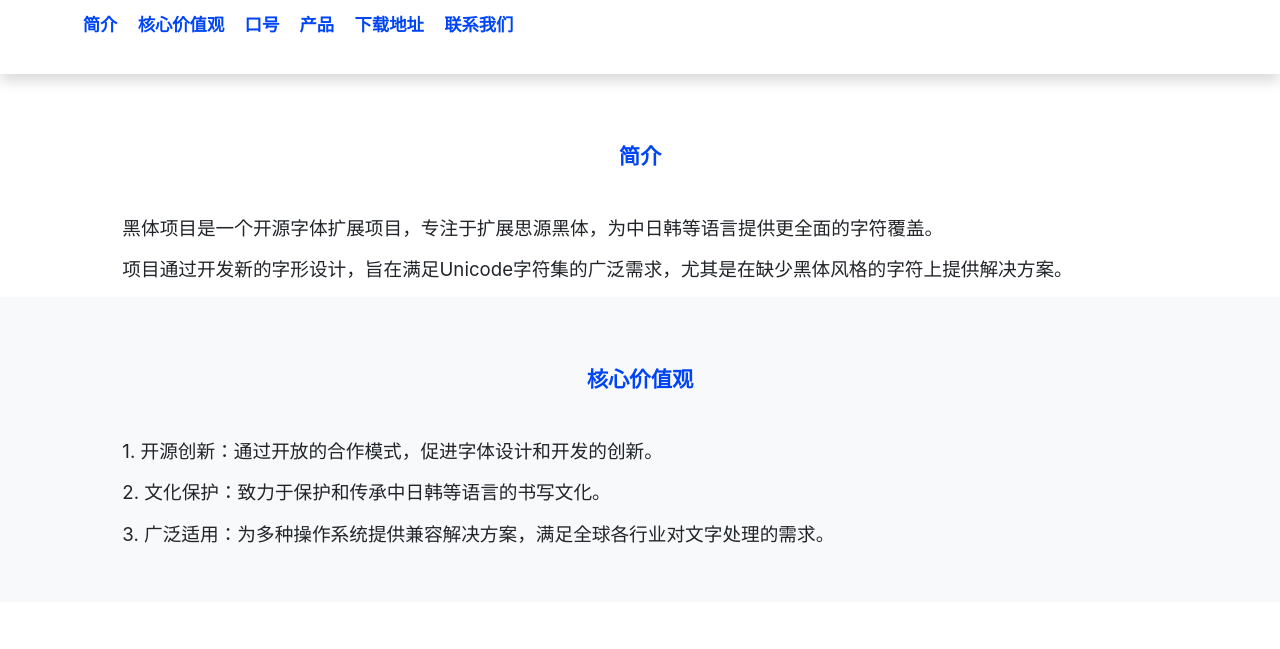
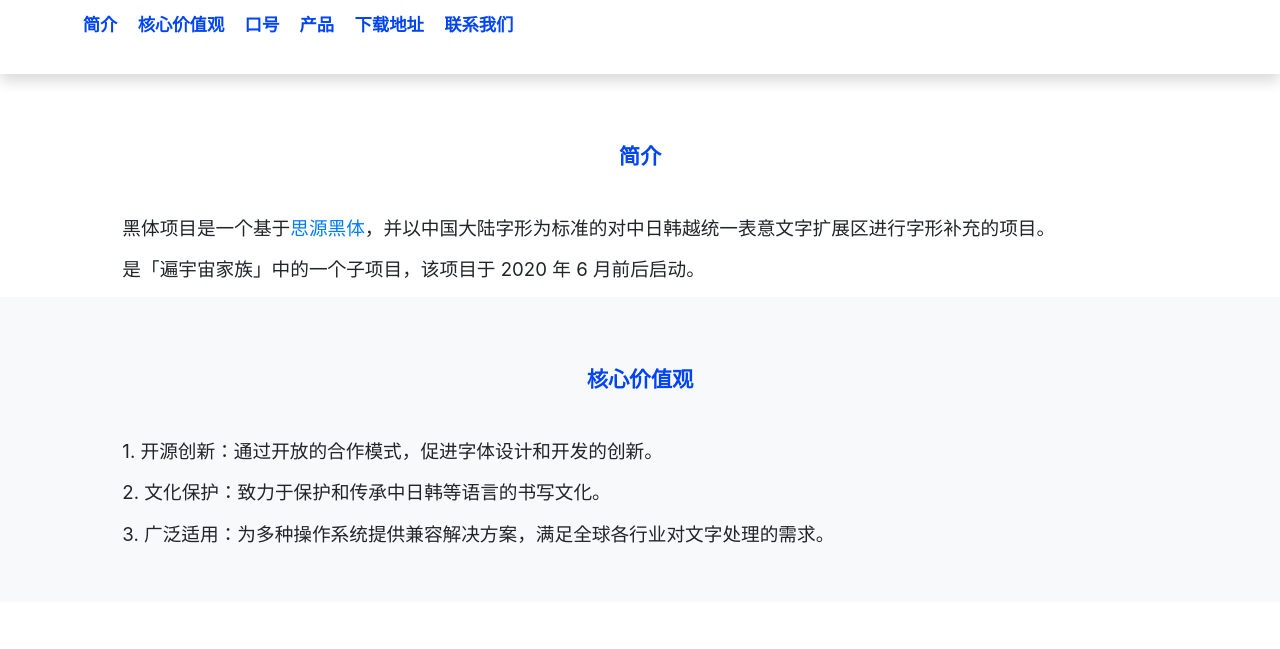
Before and after one commit to Losketch/Losketch.github.io, a plain HTML site: page index.html in a window 1280 px wide. Shown: the part 88-737 px from the top of the page. Drawn offline with Linux system fonts and the light colour scheme.

Commit message:
Update index.html

```diff
--- a/index.html
+++ b/index.html
@@ -185,8 +185,8 @@
     </style>
     <div class="row bg-white">
         <div class="container pb-0 bg-transparent">
-            <p>黑体项目是一个开源字体扩展项目，专注于扩展思源黑体，为中日韩等语言提供更全面的字符覆盖。</p>
-            <p>项目通过开发新的字形设计，旨在满足Unicode字符集的广泛需求，尤其是在缺少黑体风格的字符上提供解决方案。</p>
+            <p>黑体项目是一个基于<a href="https://github.com/adobe-fonts/source-han-sans">思源黑体</a>，并以中国大陆字形为标准的对中日韩越统一表意文字扩展区进行字形补充的项目。</p>
+            <p>是「遍宇宙家族」中的一个子项目，该项目于 2020 年 6 月前后启动。</p>
             <i id="valueview"> </i>
         </div>
     </div>
```
